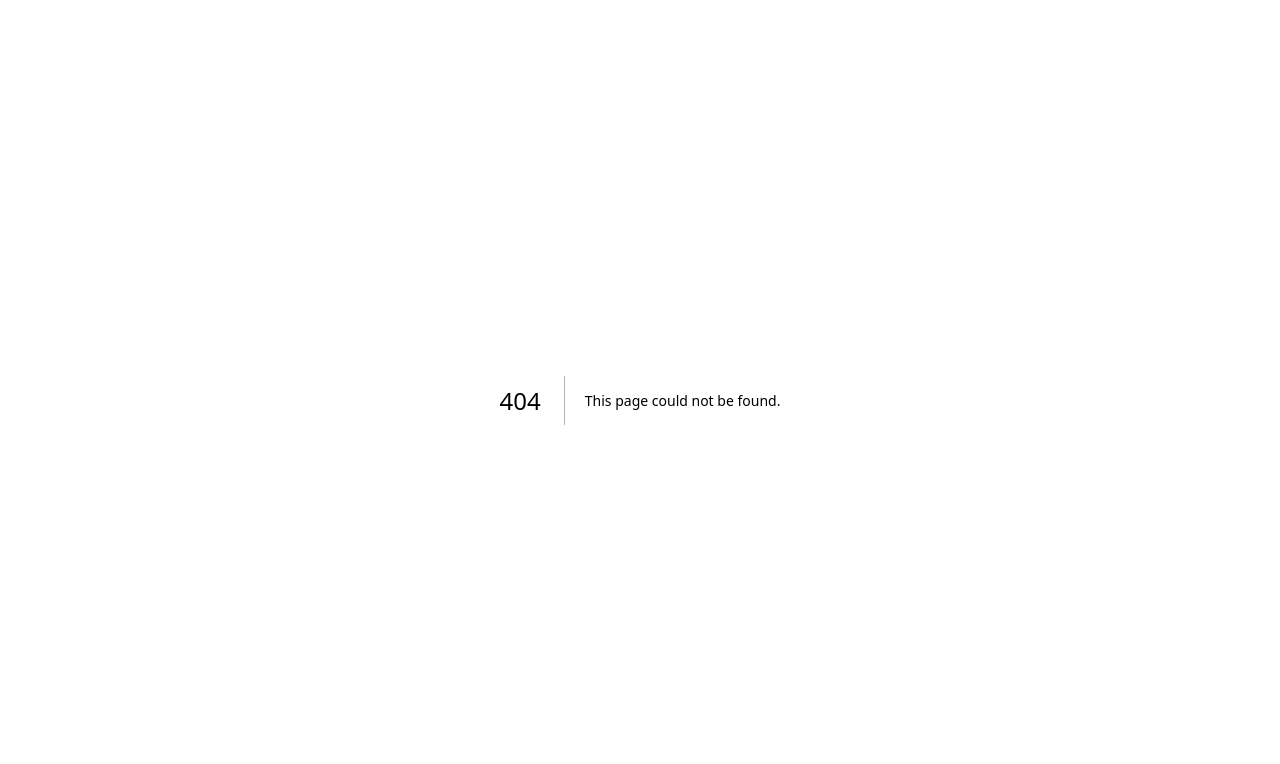
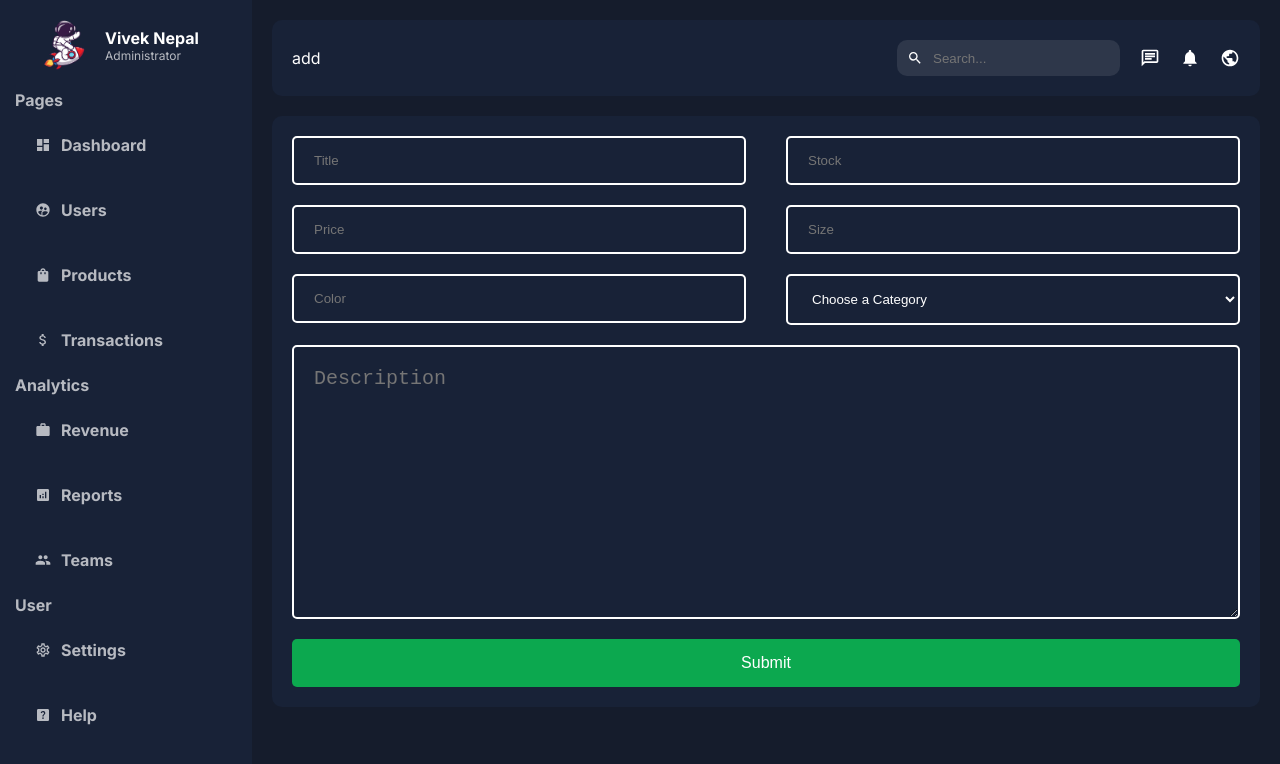
Before and after one commit to v1v3k-nepal/admin-dashboard, a Next.js app: page /dashboard/products/add in a window 1280 px wide. Before the commit this address had no page. Shown: the top 764 px of the page. Built offline with nearby package versions, Linux system fonts and the light colour scheme.

Commit message:
Add Products Page UI done

```diff
--- /dev/null
+++ b/src/app/dashboard/products/add/_addProduct.scss
@@ -0,0 +1,62 @@
+.add-product-container {
+    margin-top: 20px;
+    margin-right: 20px;
+    padding: 20px;
+    border-radius: 10px;
+    background-color: var(--bgSoft);
+    display: flex;
+    flex-direction: column;
+    align-items: center;
+    .cols {
+      display: flex;
+      gap: 40px;
+      width: 100%;
+
+      .col-left,
+      .col-right {
+        display: flex;
+        flex-direction: column;
+        gap: 20px;
+        width: 100%;
+
+        input, select {
+          background-color: transparent;
+          padding: 15px 20px;
+          color: var(--text);
+          border-radius: 5px;
+          border: white 2px solid;
+          outline: none;
+          // width: 80%;
+          option{
+            color: #000;
+          }
+        }
+      }
+
+      .col-right {
+        margin-left: auto;
+      }
+    }
+    textarea{
+      margin: 20px 0;
+      width: 100%;
+      border-radius: 5px;
+      background-color: transparent;
+      outline: none;
+      border: 2px solid white;
+      color: #fff;
+      font-size: 1.25rem;
+      padding: 20px;
+    }
+    button{
+      padding: 15px 20px;
+      width: 100%;
+      background-color: #0ca84f;
+      border-radius: 5px;
+      border: none;
+      color: white;
+      font-size: 1rem;
+      cursor: pointer;
+
+    }
+  }
--- /dev/null
+++ b/src/app/dashboard/products/add/page.tsx
@@ -0,0 +1,33 @@
+import React from "react";
+import "./_addProduct.scss";
+const AddProduct = () => {
+  return (
+    <form action="">
+      <div className="add-product-container">
+        <div className="cols">
+          <div className="col-left">
+            <input type="text" placeholder="Title" />
+            <input type="text" placeholder="Price" />
+            <input type="text" placeholder="Color" />
+          </div>
+          <div className="col-right">
+            <input type="text" placeholder="Stock" />
+            <input type="text" placeholder="Size" />
+            <select name="isActive" id="isActive">
+              <option value="false">Choose a Category</option>
+              <option value="Electronics">Electronics</option>
+              <option value="Kitchen">Kitchen</option>
+              <option value="Phone">Phone</option>
+              <option value="Laptop">Laptop</option>
+              <option value="Monitor">Monitor</option>
+            </select>
+          </div>
+        </div>
+        <textarea name="desc" id="desc" cols={30} rows={10} placeholder="Description"></textarea>
+        <button>Submit</button>
+      </div>
+    </form>
+  );
+};
+
+export default AddProduct;
```
Also changed, not shown: src/app/dashboard/users/add/page.tsx (+4 -4 lines).
